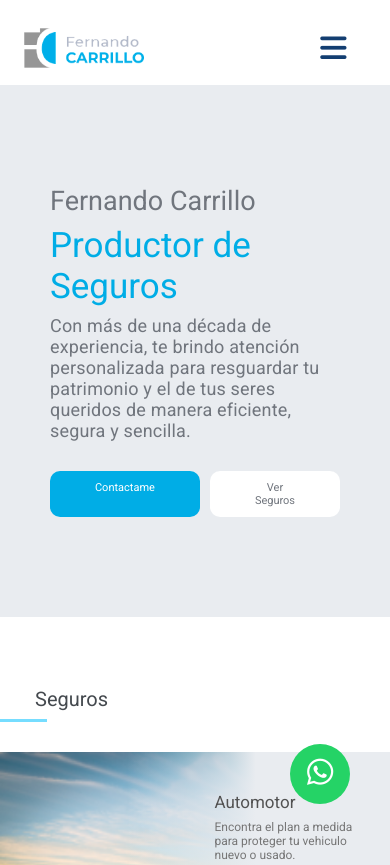
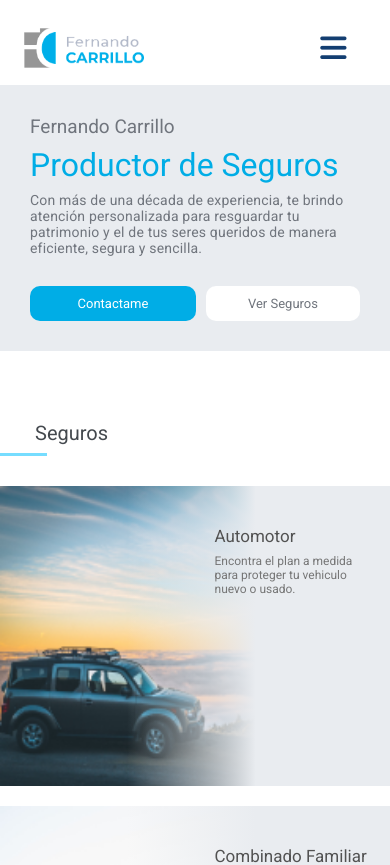
Before and after one commit to Gastonig9/seguros-fernando, a React (Vite) app: page / in a window 390 px wide. Shown: the top 865 px of the page. Built offline with nearby package versions, Linux system fonts and the light colour scheme; a web font is replaced by a local one.

Commit message:
Modificaciones responsive Navbar, CardSegurops y Header

```diff
--- a/src/components/ButtonW/ButtonW.tsx
+++ b/src/components/ButtonW/ButtonW.tsx
@@ -1,10 +1,46 @@
-import "./ButtonW.modules.css"
+import "./ButtonW.modules.css";
+import { useState, useEffect } from "react";
+
 const ButtonW = () => {
+  const [hiddenButton, setHiddenButton] = useState(false);
+
+  useEffect(() => {
+    const handleResize = () => {
+      // Obtén el ancho de la ventana
+      const windowWidth = window.innerWidth;
+
+      // Define un umbral de ancho para ocultar el botón (puedes ajustar este valor)
+      const thresholdWidth = 768;
+
+      // Actualiza el estado basado en el ancho de la ventana
+      setHiddenButton(windowWidth <= thresholdWidth);
+    };
+
+    // Agrega un event listener para manejar cambios en el tamaño de la ventana
+    window.addEventListener("resize", handleResize);
+
+    // Llama a handleResize al montar el componente para establecer el estado inicial
+    handleResize();
+
+    // Limpia el event listener al desmontar el componente
+    return () => {
+      window.removeEventListener("resize", handleResize);
+    };
+  }, []);
+
   return (
-    <a href="https://wa.me/2615868074?text=¡Hola%20Fernando!%20Vengo de tu sitio web. ¿Puedo hacerte una consulta?" className="whatsapp animate__animated animate__pulse animate__infinite	infinite" target="_blank">
-      <i className="fa-brands fa-whatsapp whatsapp-icon"></i>
-    </a>
-  )
-}
+    <div>
+      {!hiddenButton && (
+        <a
+          href="https://wa.me/2615868074?text=¡Hola%20Fernando!%20Vengo de tu sitio web. ¿Puedo hacerte una consulta?"
+          className="whatsapp animate__animated animate__pulse animate__infinite infinite"
+          target="_blank"
+        >
+          <i className="fa-brands fa-whatsapp whatsapp-icon"></i>
+        </a>
+      )}
+    </div>
+  );
+};
 
-export default ButtonW
+export default ButtonW;
--- a/src/components/CardSeguros/CardSeguros.modules.css
+++ b/src/components/CardSeguros/CardSeguros.modules.css
@@ -44,13 +44,13 @@
   .card-contain {
     width: 100%;
     flex-direction: column;
-    align-items: center;
     gap: 20px;
+    padding: 20px;
   }
 
   .card-image img {
-    width: 250px;
-    height: 200px;
+    width: 100%;
+    height: 250px;
   }
 
   .card-body {
@@ -58,11 +58,20 @@
   }
 
   .card-body h5 {
-    font-size: 19px;
+    width: 100%;
+    font-size: 22px;
   }
 
   .card-body p {
-    width: 90%;
+    width: 100%;
     font-size: 17px;
   }
 }
+
+
+@media screen and (max-width: 367px) {
+  .card-image img {
+    width: 100%;
+    height: 200px;
+  }
+}
--- a/src/components/Navigation/Navigation.module.css
+++ b/src/components/Navigation/Navigation.module.css
@@ -64,10 +64,40 @@
 
   .menuMobile {
     display: block;
+    background-color: #E4E4E4;
+  }
+
+  .menuMobile ul {
+    padding: 0;
+    margin: 0;
+  }
+
+  .menuMobile li {
+    margin-top: 0px;
+    padding: 25px;
+    margin-bottom: 5px;
+    background-color: #ffffff;
+  }
+
+  .menuMobile .buttonWMobile {
+    background-color: rgb(101, 252, 101);
+    display: flex;
+  }
+
+  .buttonWMobile li {
+    background-color: rgb(101, 252, 101);
+
   }
 
   .menuAnimation {
-      animation: menuAnimation 0.7s ease;
+    display: block;
+    animation: menuAnimation 0.4s ease;
+  }
+
+  .menuAnimationClose {
+    animation: menuAnimationClose 0.4s ease;
+    max-height: 0px; /* Establecer la misma altura máxima que en la animación de apertura */
+    overflow: hidden; /* Ocultar el contenido que desborda la altura máxima */
   }
 
   @keyframes menuAnimation {
@@ -75,7 +105,17 @@
       height: 0px;
     }
     to {
-        height: 160px;
+      height: 380px;
+    }
+  }
+
+  @keyframes menuAnimationClose {
+    from {
+      max-height: 380px;
+    }
+    to {
+      max-height: 0px;
+      overflow: hidden;
     }
   }
 
@@ -85,6 +125,7 @@
     justify-content: center;
     gap: 40%;
     align-items: center;
+    background-color: #ffffff;
   }
 
   .menu .buttonMenu {
--- a/src/components/Navigation/Navigation.tsx
+++ b/src/components/Navigation/Navigation.tsx
@@ -48,8 +48,7 @@ const Navigation = () => {
         </div>
 
         <ul
-          className={menu ? style.menuAnimation : ""}
-          style={menu ? { display: "block" } : { display: "none" }}
+          className={menu ? style.menuAnimation : style.menuAnimationClose}
         >
           <Link to="/">
             <li className={style.blue}>Inicio</li>
@@ -64,6 +63,11 @@ const Navigation = () => {
           <Link to="/contacto">
             <li>Contactame</li>
           </Link>
+          <a href="https://wa.me/2615868074?text=¡Hola%20Fernando!%20Vengo de tu sitio web. ¿Puedo hacerte una consulta?" target="_blank">
+            <div className={style.buttonWMobile}>
+              <li className={style.whatsappConsulta}>Enviar consulta por Whatsapp</li>
+            </div>
+          </a>
         </ul>
       </div>
     </>
--- a/src/pages/Inicio/components/Header/Header.modules.css
+++ b/src/pages/Inicio/components/Header/Header.modules.css
@@ -140,17 +140,37 @@
 }
 
 @media screen and (max-width: 485px) {
+
+  .descripcion-contain {
+    padding: 30px;
+  }
+
+  .descripcion-contain h4 {
+    font-size: 32px;
+  }
+
+  .descripcion-contain h6 {
+    width: 100%;
+    font-size: 19px;
+  }
+
+  .descripcion-contain p {
+    font-size: 14px;
+  }
+
   .botones-contain {
+    justify-content: space-around;
     margin-top: 30px;
   }
 
   .botones-contain a:first-of-type {
-    width: 60%;
-    font-size: 11px;
+    width: 55%;
+    font-size: 13px;
   }
 
   .botones-contain a:nth-child(2) {
-    width: 60%;
-    font-size: 11px;
+    width: 55%;
+    padding: 10px;
+    font-size: 13px;
   }
 }
--- a/src/pages/Seguros/components/SegurosList/SegurosList.modules.css
+++ b/src/pages/Seguros/components/SegurosList/SegurosList.modules.css
@@ -7,3 +7,10 @@
     gap: 20px;
     padding: 20px 110px;
 }
+
+@media screen and (max-width: 768px) {
+    .seguros-cards {
+        padding: 0px;
+        margin-top: 60px;
+    }
+}
```
Lines whose indentation alone changed are shown as unchanged.
